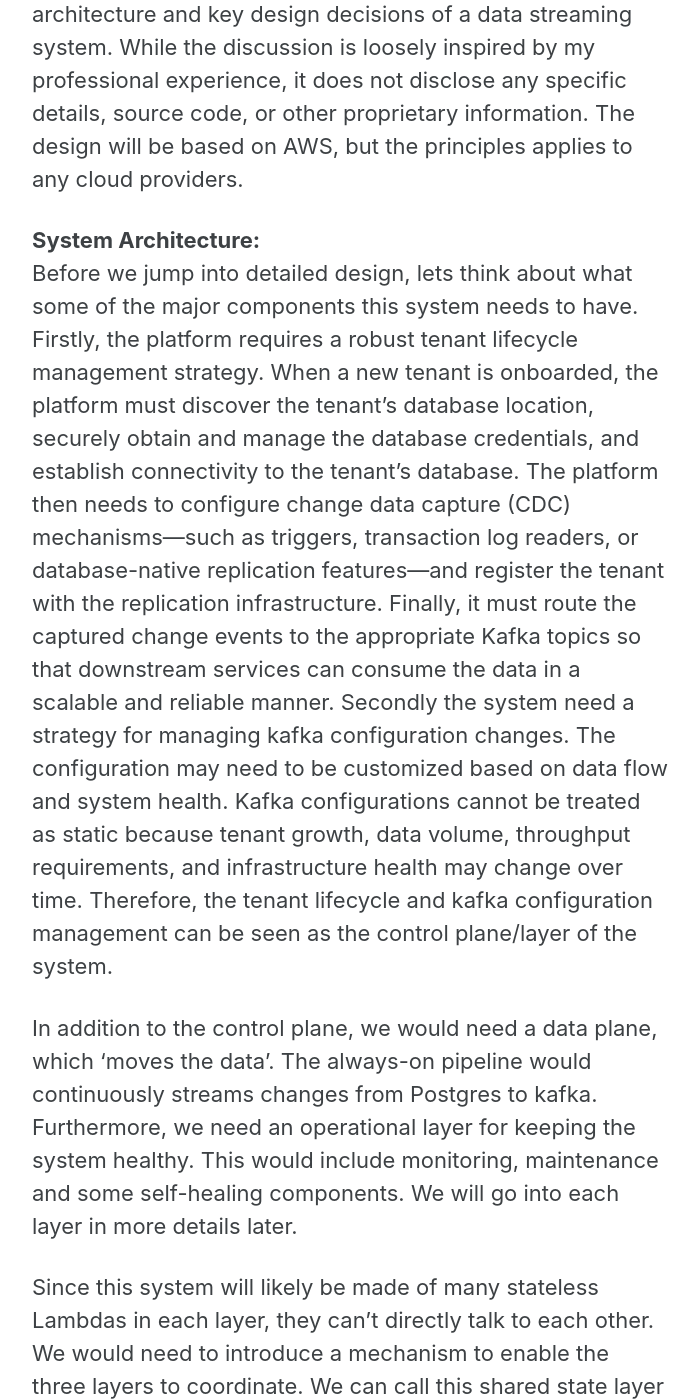
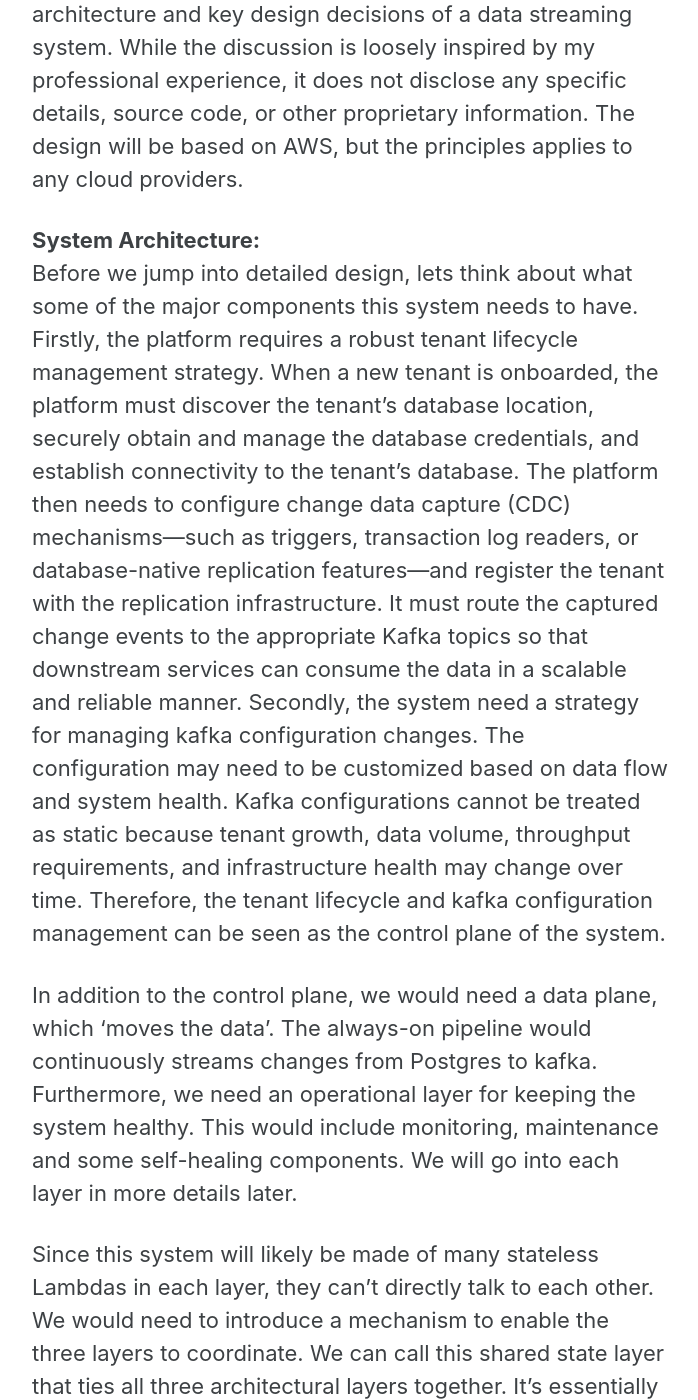
Before and after one commit to ChengQu29/ChengQu.github.io, a Jekyll site: the page built from _posts/2026-05-27-my-fifth-post.md, in a window 1280 px wide and 1400 px high, scrolled down 1316 px. Shown: the whole window, without its empty margins (290-988 px from the left). Built offline with Jekyll 4.4.1, drawn with Linux system fonts in a browser that asks for light colours; cached includes are drawn as plain includes; some of the changed text lies outside the part shown.

Commit message:
update resume

```diff
--- a/_posts/2026-05-27-my-fifth-post.md
+++ b/_posts/2026-05-27-my-fifth-post.md
@@ -18,7 +18,7 @@ Building such a enterprise level data service becomes difficult for many reasons
 Given this context, I will provide a high-level overview of the architecture and key design decisions of a data streaming system. While the discussion is loosely inspired by my professional experience, it does not disclose any specific details, source code, or other proprietary information. The design will be based on AWS, but the principles applies to any cloud providers.
 
 **System Architecture:**<br>
-Before we jump into detailed design, lets think about what some of the major components this system needs to have. Firstly, the platform requires a robust tenant lifecycle management strategy. When a new tenant is onboarded, the platform must discover the tenant's database location, securely obtain and manage the database credentials, and establish connectivity to the tenant's database. The platform then needs to configure change data capture (CDC) mechanisms—such as triggers, transaction log readers, or database-native replication features—and register the tenant with the replication infrastructure. Finally, it must route the captured change events to the appropriate Kafka topics so that downstream services can consume the data in a scalable and reliable manner. Secondly the system need a strategy for managing kafka configuration changes. The configuration may need to be customized based on data flow and system health. Kafka configurations cannot be treated as static because tenant growth, data volume, throughput requirements, and infrastructure health may change over time. Therefore, the tenant lifecycle and kafka configuration management can be seen as the control plane/layer of the system.
+Before we jump into detailed design, lets think about what some of the major components this system needs to have. Firstly, the platform requires a robust tenant lifecycle management strategy. When a new tenant is onboarded, the platform must discover the tenant's database location, securely obtain and manage the database credentials, and establish connectivity to the tenant's database. The platform then needs to configure change data capture (CDC) mechanisms—such as triggers, transaction log readers, or database-native replication features—and register the tenant with the replication infrastructure. It must route the captured change events to the appropriate Kafka topics so that downstream services can consume the data in a scalable and reliable manner. Secondly, the system need a strategy for managing kafka configuration changes. The configuration may need to be customized based on data flow and system health. Kafka configurations cannot be treated as static because tenant growth, data volume, throughput requirements, and infrastructure health may change over time. Therefore, the tenant lifecycle and kafka configuration management can be seen as the control plane of the system.
 
 In addition to the control plane, we would need a data plane, which 'moves the data'. The always-on pipeline would continuously streams changes from Postgres to kafka. Furthermore, we need an operational layer for keeping the system healthy. This would include monitoring, maintenance and some self-healing components. We will go into each layer in more details later.
 
```
Also changed, not shown: other parts of _posts/2026-05-27-my-fifth-post.md (+1 -1 lines), 1 other file.
